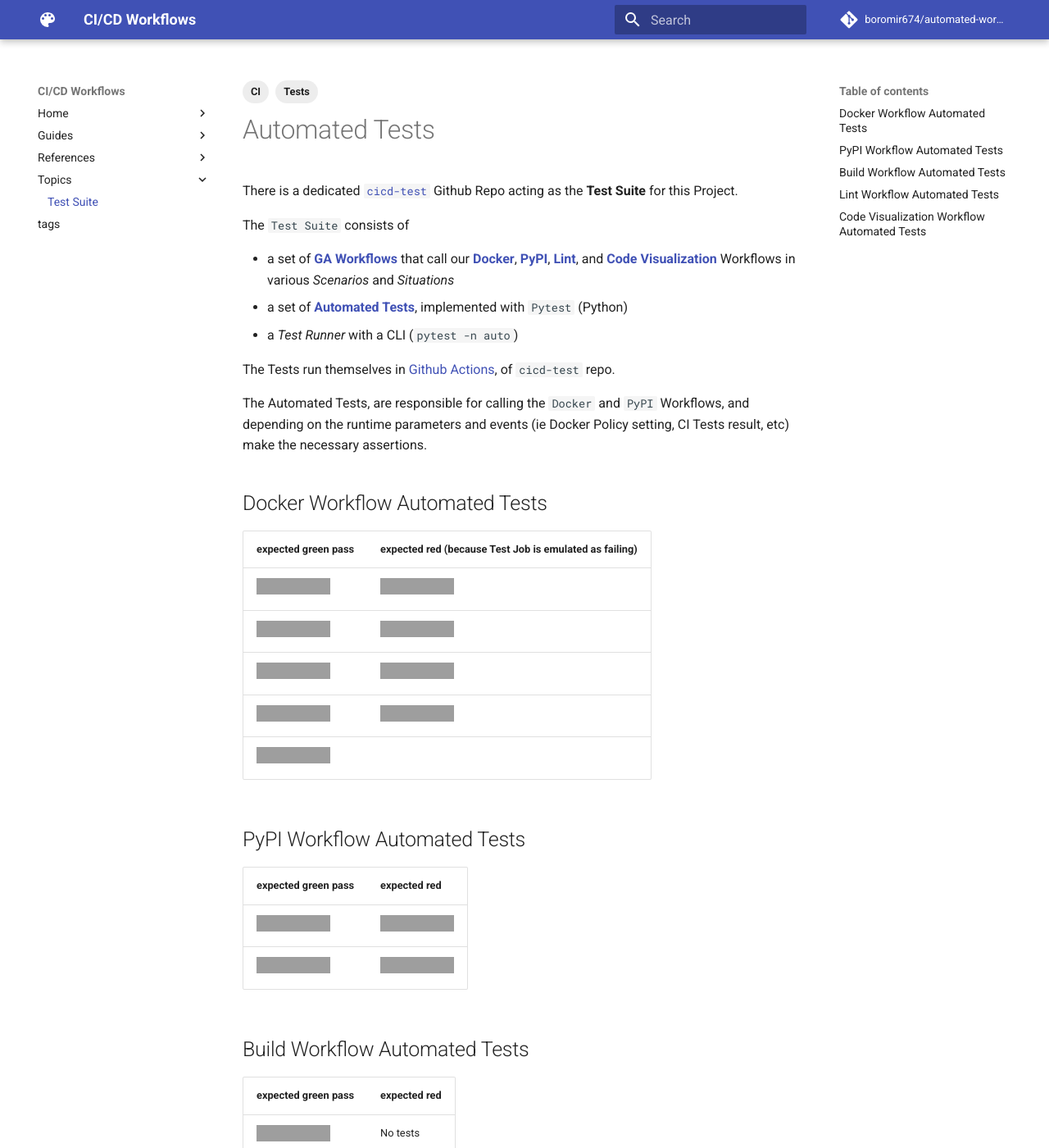
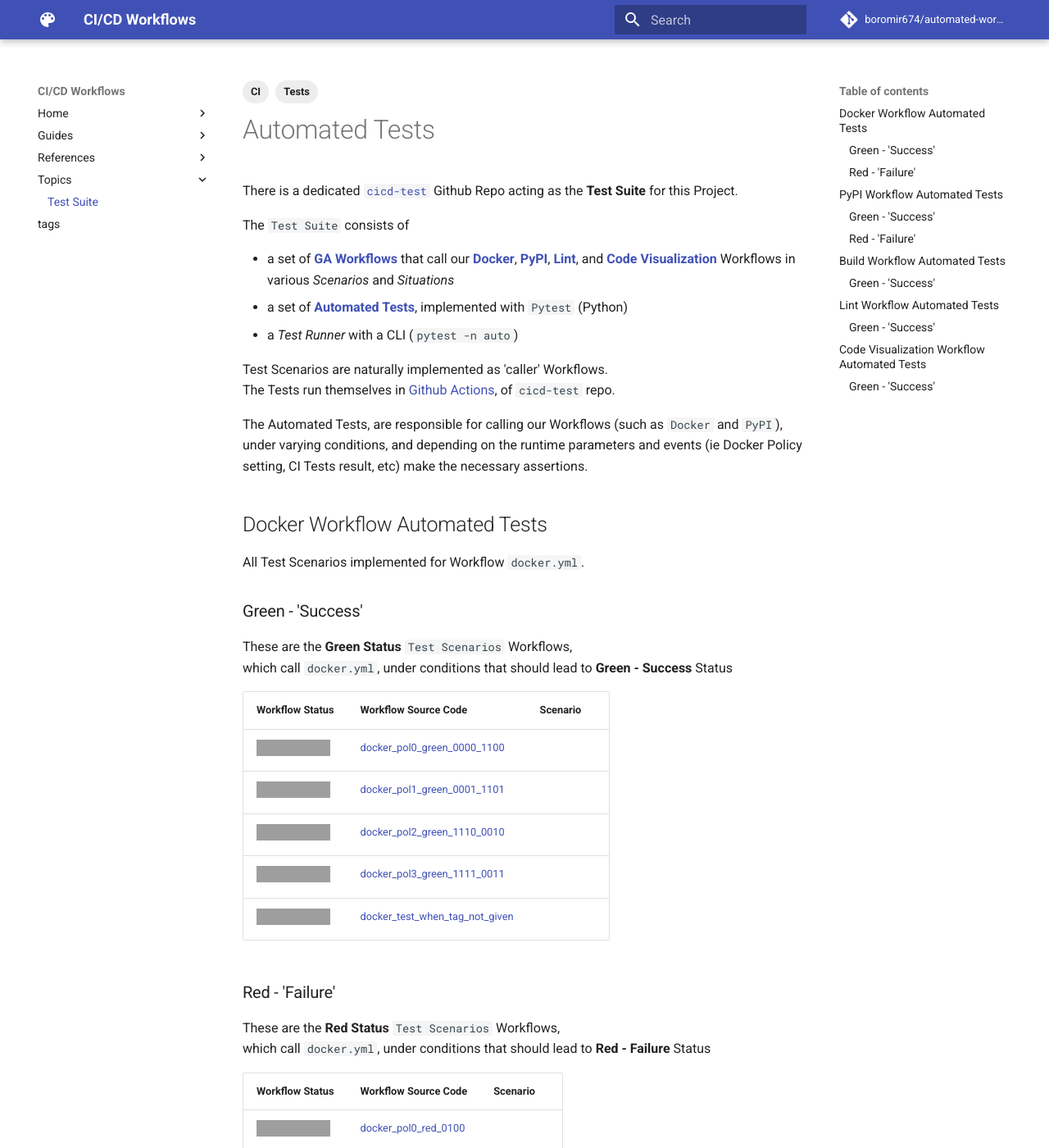
Before and after one commit to boromir674/automated-workflows, an MkDocs documentation site: the page built from docs/tests_index.md, in a window 1280 px wide and 1400 px high. Shown: the whole window at 82% size. Built offline with MkDocs 1.6.1 and Material for MkDocs 9.7.7, drawn with Linux system fonts in a browser that asks for light colours; comment, search, counter and statistics services are not loaded; some of the changed text lies outside the part shown; grey boxes are pictures that could not be loaded.

Commit message:
docs(tests): redesign 'Test Suite' Topics Page of Docs Site

```diff
--- a/docs/tests_index.md
+++ b/docs/tests_index.md
@@ -15,45 +15,108 @@
 - a set of [**Automated Tests**](https://github.com/boromir674/cicd-test/tree/main/tests), implemented with `Pytest` (Python)
 - a *Test Runner* with a CLI (`pytest -n auto`)
 
+Test Scenarios are naturally implemented as 'caller' Workflows.
 The Tests run themselves in [Github Actions](https://github.com/boromir674/cicd-test/actions), of `cicd-test` repo.
 
-The Automated Tests, are responsible for calling the `Docker` and `PyPI` Workflows,
-and depending on the runtime parameters and events (ie Docker Policy setting, CI Tests result, etc)
+The Automated Tests, are responsible for calling our Workflows (such as `Docker` and `PyPI`), under varying conditions, and depending on the runtime parameters and events (ie Docker Policy setting, CI Tests result, etc)
 make the necessary assertions.
 
 
 ## Docker Workflow Automated Tests
-| expected green pass   | expected red (because Test Job is emulated as failing) |
-| --- | --- |
-|  [![gg](https://github.com/boromir674/cicd-test/actions/workflows/.github/workflows/docker_pol0_green_0000_1100.yaml/badge.svg)](https://github.com/boromir674/cicd-test/actions/workflows/docker_pol0_green_0000_1100.yaml)    |  ![](https://github.com/boromir674/cicd-test/actions/workflows/.github/workflows/docker_pol0_red_0100.yaml/badge.svg)  |
-|  ![](https://github.com/boromir674/cicd-test/actions/workflows/.github/workflows/docker_pol1_green_0001_1101.yaml/badge.svg)       |  ![](https://github.com/boromir674/cicd-test/actions/workflows/.github/workflows/docker_pol1_red_0101.yaml.yaml/badge.svg)  |
-|  ![](https://github.com/boromir674/cicd-test/actions/workflows/.github/workflows/docker_pol2_green_1110_0010.yaml/badge.svg)       |  ![](https://github.com/boromir674/cicd-test/actions/workflows/.github/workflows/docker_pol2_red_0110.yaml/badge.svg)  |
-|  ![](https://github.com/boromir674/cicd-test/actions/workflows/.github/workflows/docker_pol3_green_1111_0011.yaml/badge.svg)       |  ![](https://github.com/boromir674/cicd-test/actions/workflows/.github/workflows/docker_pol3_red_0111.yaml/badge.svg)  |
-|  [![](https://github.com/boromir674/cicd-test/actions/workflows/.github/workflows/docker_test_when_tag_not_given.yaml/badge.svg)](https://github.com/boromir674/cicd-test/actions/workflows/docker_test_when_tag_not_given.yaml)       |    |
+
+All Test Scenarios implemented for Workflow `docker.yml`.
+
+### Green - 'Success'
+
+These are the **Green Status** `Test Scenarios` Workflows,
+which call `docker.yml`, under conditions that should lead to **Green - Success** Status
+
+| Workflow Status | Workflow Source Code | Scenario |
+| --- | --- | --- |
+[![gg](https://github.com/boromir674/cicd-test/actions/workflows/.github/workflows/docker_pol0_green_0000_1100.yaml/badge.svg)](https://github.com/boromir674/cicd-test/actions/workflows/docker_pol0_green_0000_1100.yaml)    |  [docker_pol0_green_0000_1100](https://github.com/boromir674/ga-python/blob/main/.github/workflows/docker_pol0_green_0000_1100.yaml) | |
+[![gg](https://github.com/boromir674/cicd-test/actions/workflows/.github/workflows/docker_pol1_green_0001_1101.yaml/badge.svg)](https://github.com/boromir674/cicd-test/actions/workflows/docker_pol1_green_0001_1101.yaml)    |  [docker_pol1_green_0001_1101](https://github.com/boromir674/ga-python/blob/main/.github/workflows/docker_pol1_green_0001_1101.yaml) | |
+[![gg](https://github.com/boromir674/cicd-test/actions/workflows/.github/workflows/docker_pol2_green_1110_0010.yaml/badge.svg)](https://github.com/boromir674/cicd-test/actions/workflows/docker_pol2_green_1110_0010.yaml)    |  [docker_pol2_green_1110_0010](https://github.com/boromir674/ga-python/blob/main/.github/workflows/docker_pol2_green_1110_0010.yaml) | |
+[![gg](https://github.com/boromir674/cicd-test/actions/workflows/.github/workflows/docker_pol3_green_1111_0011.yaml/badge.svg)](https://github.com/boromir674/cicd-test/actions/workflows/docker_pol3_green_1111_0011.yaml)    |  [docker_pol3_green_1111_0011](https://github.com/boromir674/ga-python/blob/main/.github/workflows/docker_pol3_green_1111_0011.yaml) | |
+|  [![](https://github.com/boromir674/cicd-test/actions/workflows/.github/workflows/docker_test_when_tag_not_given.yaml/badge.svg)](https://github.com/boromir674/cicd-test/actions/workflows/docker_test_when_tag_not_given.yaml)       |  [docker_test_when_tag_not_given](https://github.com/boromir674/ga-python/blob/main/.github/workflows/docker_test_when_tag_not_given.yaml) | |
+
+
+### Red - 'Failure'
+
+These are the **Red Status** `Test Scenarios` Workflows,
+which call `docker.yml`, under conditions that should lead to **Red - Failure** Status
+
+| Workflow Status | Workflow Source Code | Scenario |
+| --- | --- | --- |
+[![gg](https://github.com/boromir674/cicd-test/actions/workflows/.github/workflows/docker_pol0_red_0100.yaml/badge.svg)](https://github.com/boromir674/cicd-test/actions/workflows/docker_pol0_red_0100.yaml)    |  [docker_pol0_red_0100](https://github.com/boromir674/ga-python/blob/main/.github/workflows/docker_pol0_red_0100.yaml) | |
+[![gg](https://github.com/boromir674/cicd-test/actions/workflows/.github/workflows/docker_pol1_red_0101.yaml/badge.svg)](https://github.com/boromir674/cicd-test/actions/workflows/docker_pol1_red_0101.yaml)    |  [docker_pol1_red_0101](https://github.com/boromir674/ga-python/blob/main/.github/workflows/docker_pol1_red_0101.yaml) | |
+[![gg](https://github.com/boromir674/cicd-test/actions/workflows/.github/workflows/docker_pol2_red_0110.yaml/badge.svg)](https://github.com/boromir674/cicd-test/actions/workflows/docker_pol2_red_0110.yaml)    |  [docker_pol2_red_0110](https://github.com/boromir674/ga-python/blob/main/.github/workflows/docker_pol2_red_0110.yaml) | |
+[![gg](https://github.com/boromir674/cicd-test/actions/workflows/.github/workflows/docker_pol3_red_0111.yaml/badge.svg)](https://github.com/boromir674/cicd-test/actions/workflows/docker_pol3_red_0111.yaml)    |  [docker_pol3_red_0111](https://github.com/boromir674/ga-python/blob/main/.github/workflows/docker_pol3_red_0111.yaml) | |
+
 
 ## PyPI Workflow Automated Tests
 
-| expected green pass   | expected red |
-| --- | --- |
-|  [![gg](https://github.com/boromir674/cicd-test/actions/workflows/.github/workflows/pypi_test.yaml/badge.svg)](https://github.com/boromir674/cicd-test/actions/workflows/pypi_test.yaml)    |  [![gg](https://github.com/boromir674/cicd-test/actions/workflows/.github/workflows/pypi_env_no_wheels_test_red.yaml/badge.svg)](https://github.com/boromir674/cicd-test/actions/workflows/pypi_env_no_wheels_test_red.yaml)  |  |
-|  [![gg](https://github.com/boromir674/cicd-test/actions/workflows/.github/workflows/pypi_env_build_matrix_test.yaml/badge.svg)](https://github.com/boromir674/cicd-test/actions/workflows/pypi_env_build_matrix_test.yaml)    |  [![gg](https://github.com/boromir674/cicd-test/actions/workflows/.github/workflows/pypi_env_test_red.yaml/badge.svg)](https://github.com/boromir674/cicd-test/actions/workflows/pypi_env_test_red.yaml)  |  |
+All Test Scenarios implemented for Workflow `pypi_env.yml`.
+
+### Green - 'Success'
+
+These are the **Green Status** `Test Scenarios` Workflows,
+which call `pypi_env.yml`, under conditions that should lead to **Green - Success** Status
+
+| Workflow Status | Workflow Source Code | Scenario |
+| --- | --- | --- |
+[![gg](https://github.com/boromir674/cicd-test/actions/workflows/.github/workflows/pypi_env_build_matrix_test.yaml/badge.svg)](https://github.com/boromir674/cicd-test/actions/workflows/pypi_env_build_matrix_test.yaml)    |  [pypi_env_build_matrix_test](https://github.com/boromir674/ga-python/blob/main/.github/workflows/pypi_env_build_matrix_test.yaml) | |
+[![gg](https://github.com/boromir674/cicd-test/actions/workflows/.github/workflows/pypi_test.yaml/badge.svg)](https://github.com/boromir674/cicd-test/actions/workflows/pypi_test.yaml)    |  [pypi_test](https://github.com/boromir674/ga-python/blob/main/.github/workflows/pypi_test.yaml) | |
+
+### Red - 'Failure'
+
+These are the **Red Status** `Test Scenarios` Workflows,
+which call `pypi_env.yml`, under conditions that should lead to **Red - Failure** Status
+
+| Workflow Status | Workflow Source Code | Scenario |
+| --- | --- | --- |
+| [![gg](https://github.com/boromir674/cicd-test/actions/workflows/.github/workflows/pypi_env_no_wheels_test_red.yaml/badge.svg)](https://github.com/boromir674/cicd-test/actions/workflows/pypi_env_no_wheels_test_red.yaml)    |  [pypi_env_no_wheels_test_red](https://github.com/boromir674/ga-python/blob/main/.github/workflows/pypi_env_no_wheels_test_red.yaml) | |
+| [![gg](https://github.com/boromir674/cicd-test/actions/workflows/.github/workflows/pypi_env_test_red.yaml/badge.svg)](https://github.com/boromir674/cicd-test/actions/workflows/pypi_env_test_red.yaml)    |  [pypi_env_test_red](https://github.com/boromir674/ga-python/blob/main/.github/workflows/pypi_env_test_red.yaml) | |
+
 
 ## Build Workflow Automated Tests
 
-| expected green pass   | expected red |
-| --- | --- |
-|  [![gg](https://github.com/boromir674/ga-python/actions/workflows/.github/workflows/build_caller_green.yaml/badge.svg)](https://github.com/boromir674/ga-python/actions/workflows/build_caller_green.yaml)    |  No tests  |
+All Test Scenarios implemented for Workflow `test_build.yml`.
+
+### Green - 'Success'
+
+These are the **Green Status** `Test Scenarios` Workflows,
+which call `test_build.yml`, under conditions that should lead to **Green - Success** Status
+
+| Workflow Status | Workflow Source Code | Scenario |
+| --- | --- | --- |
+| [![gg](https://github.com/boromir674/ga-python/actions/workflows/.github/workflows/build_caller_check_arts_all.yaml/badge.svg)](https://github.com/boromir674/ga-python/actions/workflows/build_caller_check_arts_all.yaml)    |  [build_caller_check_arts_all](https://github.com/boromir674/ga-python/blob/main/.github/workflows/build_caller_check_arts_all.yaml) | |
+| [![gg](https://github.com/boromir674/ga-python/actions/workflows/.github/workflows/build_caller_check_arts_edit_sdist.yaml/badge.svg)](https://github.com/boromir674/ga-python/actions/workflows/build_caller_check_arts_edit_sdist.yaml)    |  [build_caller_check_arts_edit_sdist](https://github.com/boromir674/ga-python/blob/main/.github/workflows/build_caller_check_arts_edit_sdist.yaml) | |
+| [![gg](https://github.com/boromir674/ga-python/actions/workflows/.github/workflows/build_caller_green.yaml/badge.svg)](https://github.com/boromir674/ga-python/actions/workflows/build_caller_green.yaml)    |  [build_caller_green](https://github.com/boromir674/ga-python/blob/main/.github/workflows/build_caller_green.yaml) | |
 
 
 ## Lint Workflow Automated Tests
 
-| expected green pass   | expected red |
-| --- | --- |
-|  [![gg](https://github.com/boromir674/cicd-test/actions/workflows/.github/workflows/static_code_green.yaml/badge.svg)](https://github.com/boromir674/cicd-test/actions/workflows/static_code_green.yaml)    |  No Tests  |
+All Test Scenarios implemented for Workflow `lint.yml`.
+
+### Green - 'Success'
+
+These are the **Green Status** `Test Scenarios` Workflows,
+which call `lint.yml`, under conditions that should lead to **Green - Success** Status
+
+| Workflow Status | Workflow Source Code | Scenario |
+| --- | --- | --- |
+| [![gg](https://github.com/boromir674/cicd-test/actions/workflows/.github/workflows/static_code_green.yaml/badge.svg)](https://github.com/boromir674/cicd-test/actions/workflows/static_code_green.yaml)    |     [static_code_green](https://github.com/boromir674/ga-python/blob/main/.github/workflows/static_code_green.yaml) | |
 
 
 ## Code Visualization Workflow Automated Tests
 
-| expected green pass   | expected red |
-| --- | --- |
-|  [![gg](https://github.com/boromir674/cicd-test/actions/workflows/.github/workflows/code_viz_green.yaml/badge.svg)](https://github.com/boromir674/cicd-test/actions/workflows/code_viz_green.yaml)    |  No Tests  |
+All Test Scenarios implemented for Workflow `python_imports.yml`.
+
+### Green - 'Success'
+
+These are the **Green Status** `Test Scenarios` Workflows,
+which call `python_imports.yml`, under conditions that should lead to **Green - Success** Status
+
+| Workflow Status | Workflow Source Code | Scenario |
+| --- | --- | --- |
+|  [![gg](https://github.com/boromir674/cicd-test/actions/workflows/.github/workflows/code_viz_green.yaml/badge.svg)](https://github.com/boromir674/cicd-test/actions/workflows/code_viz_green.yaml)    |  [code_viz_green](https://github.com/boromir674/ga-python/blob/main/.github/workflows/code_viz_green.yaml) | |
```
